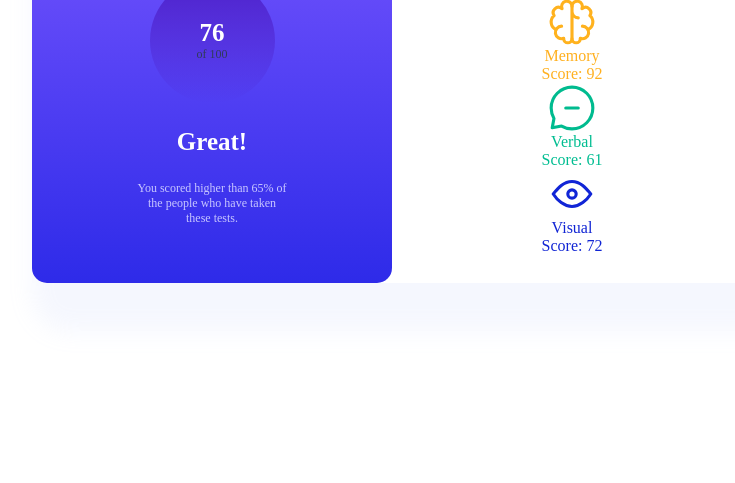
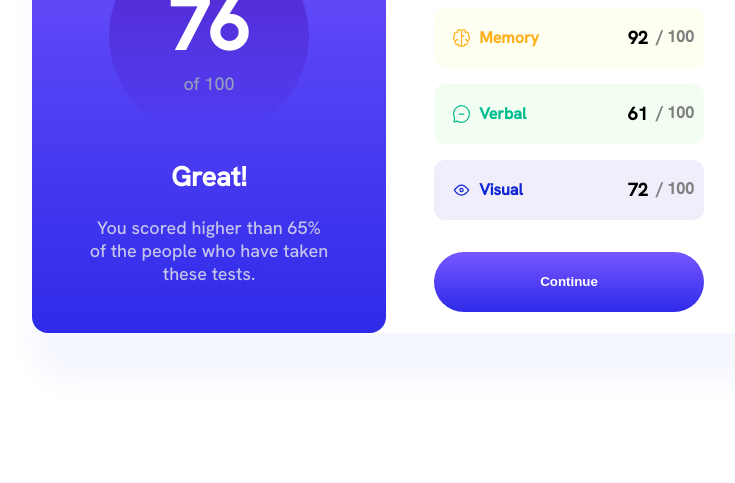
Before and after one commit to novelus1/results-summary-component, a plain HTML site: page index.html in a window 1280 px wide. Shown: the part 317-800 px from the top of the page, without its empty margins (248-983 px from the left). Drawn offline with Linux system fonts and the light colour scheme; a script that the page names is missing.

Commit message:
Add summary part, continue button,  styled fonts

```diff
--- a/data.json
+++ /dev/null
@@ -1,22 +0,0 @@
-[
-    {
-      "category": "Reaction",
-      "score": 80,
-      "icon": "./assets/images/icon-reaction.svg"
-    },
-    {
-      "category": "Memory",
-      "score": 92,
-      "icon": "./assets/images/icon-memory.svg"
-    },
-    {
-      "category": "Verbal",
-      "score": 61,
-      "icon": "./assets/images/icon-verbal.svg"
-    },
-    {
-      "category": "Visual",
-      "score": 72,
-      "icon": "./assets/images/icon-visual.svg"
-    }
-  ]
--- a/index.html
+++ b/index.html
@@ -11,23 +11,28 @@
     <div class="result-and-summary__container">
       <section class="result">
         <div class="result__container">
-            <div class="result__heading">Your Result</div>
+          <h3>Your Result</h3>
           <div class="result__circle">
             <div class="result__score">
               76<br />
               of 100
             </div>
           </div>
-            <p class="result__message">Great!</p>
-            <p class="result__message--paragraph">
+          <div class="result__message">
+            <h1>Great!</h1>
+            <p>
               You scored higher than 65% of the people who have taken these
               tests.
             </p>
           </div>
+        </div>
       </section>
       <section class="summary">
-          <div class="summary__container"></div>
+        <div class="summary__container">
+          <h2>Summary</h2>
           <div class="categories__container" id="categories"></div>
+        </div>
+        <button id="continue__button">Continue</button>
       </section>
     </div>
   </main>
--- a/script.js
+++ b/script.js
@@ -32,15 +32,32 @@ jsonData.forEach((item) => {
   image.src = item.icon;
   image.alt = item.category;
 
+  const categoryTextContainer = document.createElement("div");
+  categoryTextContainer.style.display = "flex";
+  categoryTextContainer.style.alignItems = "center";
+
   const categorySpan = document.createElement("span");
   categorySpan.textContent = item.category;
 
-  const scoreSpan = document.createElement("span");
-  scoreSpan.textContent = `Score: ${item.score}`;
+  const scoreContainerSpan = document.createElement("span");
+  scoreContainerSpan.classList.add("score-container");
 
-  categoryDiv.appendChild(image);
-  categoryDiv.appendChild(categorySpan);
-  categoryDiv.appendChild(scoreSpan);
+  const scoreSpan = document.createElement("div");
+  scoreSpan.textContent = item.score;
+  scoreSpan.classList.add("score");
+
+  const scoreSuffixSpan = document.createElement("span");
+  scoreSuffixSpan.innerHTML = "&nbsp;&nbsp/ 100";
+  scoreSuffixSpan.classList.add("score-suffix");
+
+  scoreContainerSpan.appendChild(scoreSpan);
+  scoreContainerSpan.appendChild(scoreSuffixSpan);
+
+  categoryTextContainer.appendChild(image);
+  categoryTextContainer.appendChild(categorySpan);
+
+  categoryDiv.appendChild(categoryTextContainer);
+  categoryDiv.appendChild(scoreContainerSpan);
 
   categoriesContainer.appendChild(categoryDiv);
 });
--- a/styles.css
+++ b/styles.css
@@ -1,107 +1,152 @@
-/* body {
-  background-color: hsl(221, 100%, 96%)
-} */
+@font-face {
+  font-family: "Hanken Grotesk Medium";
+  src: url("assets/fonts/static/HankenGrotesk-Medium.ttf") format("truetype");
+  font-weight: normal;
+  font-style: normal;
+}
+
+body {
+  font-family: "Hanken Grotesk Medium";
+}
+
 .result-and-summary__container {
   display: flex;
   width: 720px;
-  height: 50%;
+  height: 500px;
   top: 50%;
   left: 50%;
   transform: translate(-50%, -50%);
   position: absolute;
-  border-radius: 15px;
+  border-radius: 1rem;
   box-shadow: 1.5rem 1.5rem 1.5rem 1.5rem rgba(177, 197, 251, 0.13);
-
 }
 
 .result {
   display: flex;
-  border-radius: 15px;
+  border-radius: 1rem;
   background-image: linear-gradient(hsl(252, 100%, 67%), hsl(241, 81%, 54%));
-  width: 50%;
-  height: 100%;
+  width: 360px;
+  height: 500px;
   align-items: center;
   justify-content: center;
   text-align: center;
-  align-self: flex-start;
 }
 
-.result__heading {
+.result .result__container h3 {
   color: hsl(241, 100%, 89%);
+  font-size: 18px;
   margin-bottom: 2rem;
 }
 
-.result__circle {
+.result .result__container .result__circle {
   display: flex;
   justify-content: center;
   align-items: center;
-  height: 125px;
-  width: 125px;
+  margin: auto;
+  height: 200px;
+  width: 200px;
   border-radius: 50%;
   background-image: linear-gradient(
     hsla(256, 72%, 46%, 1),
     hsla(241, 72%, 46%, 0)
   );
-  margin: auto;
 }
 
-.result__score {
-  font-size: 12px;
-  color: hsl(224, 30%, 27%);
+.result__container .result__circle .result__score {
+  font-size: 18px;
+  color: hsl(225, 23%, 66%)
 }
 
 .result__score::first-line,
 .result__message {
   font-weight: bold;
-  color: white;
-  font-size: 25px;
+  color: hsl(0, 0%, 100%);
+  font-size: 72px;
 }
 
-.result__message--paragraph {
-  width: 150px;
-  font-size: 12px;
-  color: hsl(241, 100%, 89%);
+.result__message {
+  width: 240px;
+  font-weight: 300;
+  font-size: 18px;
+  color: hsl(242, 54%, 85%);
 }
 
-.summary {
+.result__message h1 {
+  color: hsl(0, 0%, 100%);
+}
+
+.summary__container {
+  border-radius: 1rem;
+  margin: 3rem;
+  margin-bottom: 1rem;
+}
+
+.summary .summary__container .category {
   display: flex;
-  border-radius: 15px;
-  width: 50%;
-  height: 100%;
+  align-items: center;
+  justify-content: space-between;
+  width: 250px;
+  height: 40px;
+  border-radius: 0.7rem;
+  font-weight: bold;
+  padding: 10px;
+  margin-bottom: 1rem;
+}
+
+.summary .summary__container .category img {
+  width: 1.2rem;
+  height: 1.2rem;
+  margin: 0.5rem;
+}
+
+.summary .summary__container .category-reaction {
+  color: hsl(0, 100%, 67%);
+  background-color: rgb(248, 242, 242);
+}
+
+.summary .summary__container .category-memory {
+  color: hsl(39, 100%, 56%);
+  background-color: rgb(255, 255, 241);
+}
+
+.summary .summary__container .category-verbal {
+  color: hsl(166, 100%, 37%);
+  background-color: rgb(242, 254, 241);
+}
+
+.summary .summary__container .category-visual {
+  color: hsl(234, 85%, 45%);
+  background-color: rgb(239, 238, 250);
+}
+
+.score-container {
+  display: flex;
+}
+
+.score {
+  font-size: 18px;
+  color: black;
+}
+
+.score-suffix {
+  color: grey;
+}
+
+#continue__button {
+  display: flex;
   align-items: center;
   justify-content: center;
-  text-align: center;
-  align-self: flex-start;
+  color: hsl(0, 0%, 100%);
+  background-image: linear-gradient(hsl(252, 100%, 67%), hsl(241, 81%, 54%));
+  width: 270px;
+  height: 60px;
+  border-radius: 50px;
+  border: none;
+  font-weight: bold;
+  margin: auto;
+  margin-top: 2rem;
 }
 
-.category {
-  display: flex;
-  flex-direction: column;
-  align-items: center;
+#continue__button:hover {
+  cursor: pointer;
 }
-
-.category img {
-  width: 50px;
-  height: 50px;
-}
-
-/* .category div {
-  margin-top: 5px;
-  text-align: center;
-} */
-
-.category-reaction {
-  color: hsl(0, 100%, 67%);
-}
-
-.category-memory {
-  color: hsl(39, 100%, 56%);
-}
-
-.category-verbal {
-  color: hsl(166, 100%, 37%);
-}
-
-.category-visual {
-  color: hsl(234, 85%, 45%);
-}
```
Lines whose indentation alone changed are shown as unchanged.
